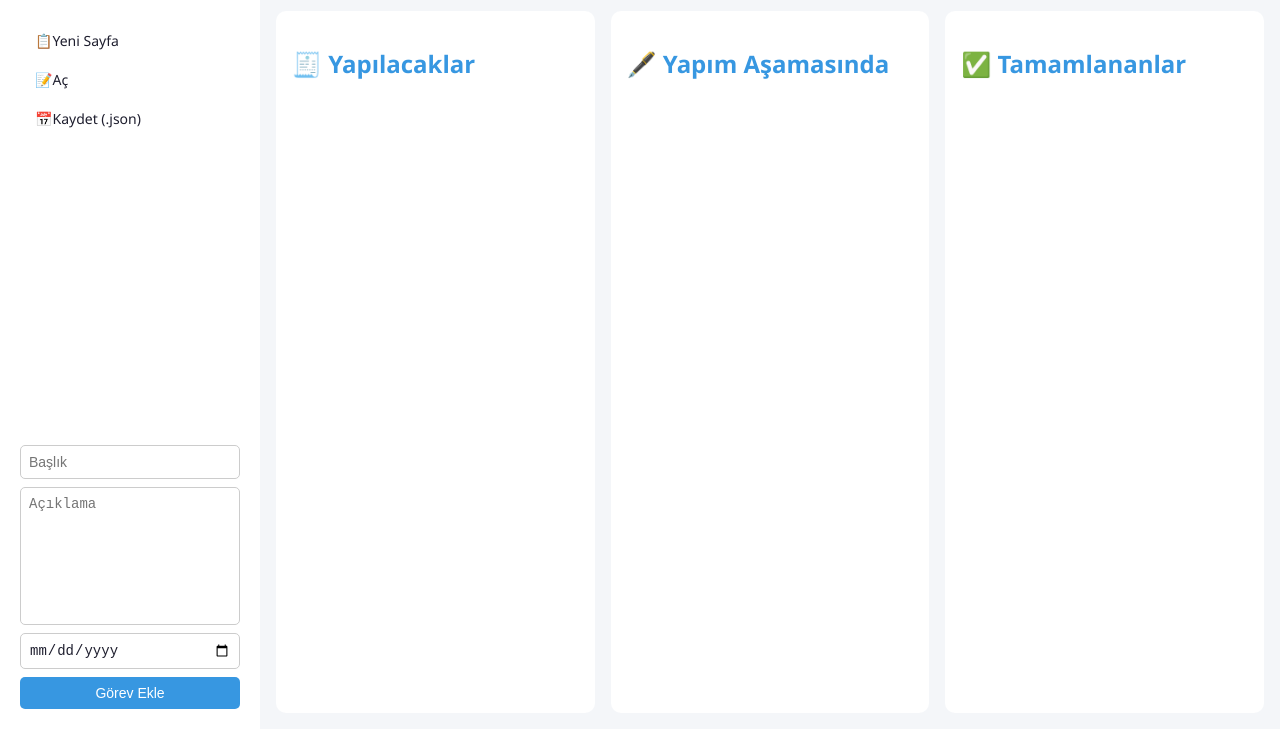
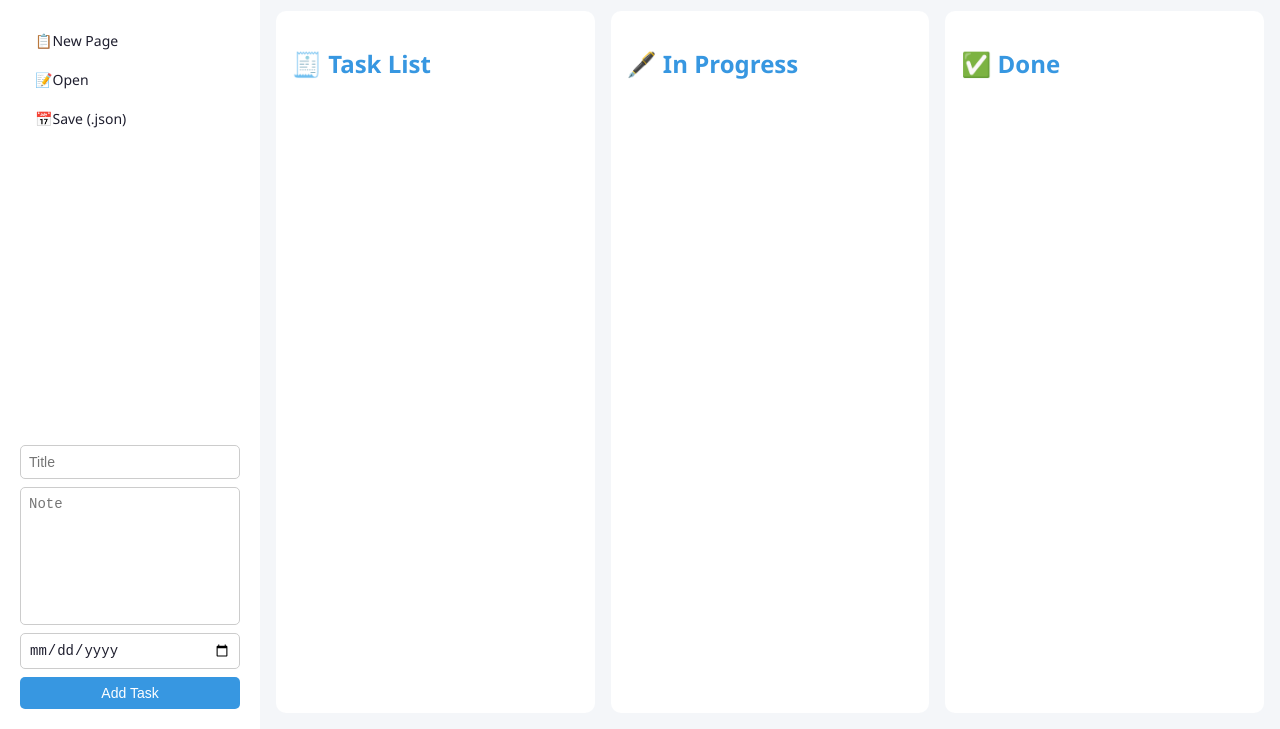
Before and after one commit to Hamza-inc/Zentask, a plain HTML site: page Zentask-Web/index.html in a window 1280 px wide. Shown: the part 71-800 px from the top of the page. Drawn offline with nearby package versions, Linux system fonts and the light colour scheme.

Commit message:
Update index.html

```diff
--- a/Zentask-Web/index.html
+++ b/Zentask-Web/index.html
@@ -1,5 +1,5 @@
 <!DOCTYPE html>
-<html lang="tr">
+<html lang="en">
 <head>
   <meta charset="UTF-8" />
   <meta name="viewport" content="width=device-width, initial-scale=1.0"/>
@@ -15,18 +15,18 @@
       <img src="logo.svg" alt="Logo" class="logo-img" />
       <nav>
 		<div class="dropdown">
-             <button id="new-page-btn">📋Yeni Sayfa</button>
-             <button id="load-json-btn">📝Aç</button>
-             <button id="save-json-btn">📅Kaydet (.json)</button>
+             <button id="new-page-btn">📋New Page</button>
+             <button id="load-json-btn">📝Open</button>
+             <button id="save-json-btn">📅Save (.json)</button>
              <input type="file" id="load-json-input" accept=".json" style="display: none;">
         </div>
       </nav>
 	  </div>
 	  <div id="task-form">
-            <input type="text" id="task-title" placeholder="Başlık">
-            <textarea id="task-desc" placeholder="Açıklama"></textarea>
+            <input type="text" id="task-title" placeholder="Title">
+            <textarea id="task-desc" placeholder="Note"></textarea>
             <input type="date" id="task-date">
-            <button id="add-task-btn">Görev Ekle</button>
+            <button id="add-task-btn">Add Task</button>
           </div>
     </aside>
 
@@ -34,7 +34,7 @@
     <main class="main">
       <header class="topbar">
         <div class="left">
-          <input type="text" id="page-title" placeholder="Sayfa Adı" />
+          <input type="text" id="page-title" placeholder="Page Name" />
         </div>
         <div class="right">
           <button id="toggleTheme" class="btn">🌙</button>
@@ -43,7 +43,7 @@
 
       <!-- Priority Tasks -->
       <section id="priority-container">
-        <h3>Öncelikli İşler</h3>
+        <h3>High Priority</h3>
         <hr />
         <ul id="priority-list"></ul>
       </section>
@@ -52,18 +52,18 @@
       <section class="task-board">
         <!-- Todo Column -->
         <div class="column">
-          <h2>🧾 Yapılacaklar</h2>
+          <h2>🧾 Task List</h2>
           <div id="todo-list"></div>
         </div>
 
 		<div class="column">
-          <h2>🖋️ Yapım Aşamasında</h2>
+          <h2>🖋️ In Progress</h2>
           <div id="undercon-list"></div>
         </div>
 
         <!-- Done Column -->
         <div class="column">
-          <h2>✅ Tamamlananlar</h2>
+          <h2>✅ Done</h2>
           <div id="done-list"></div>
         </div>
       </section>
```
